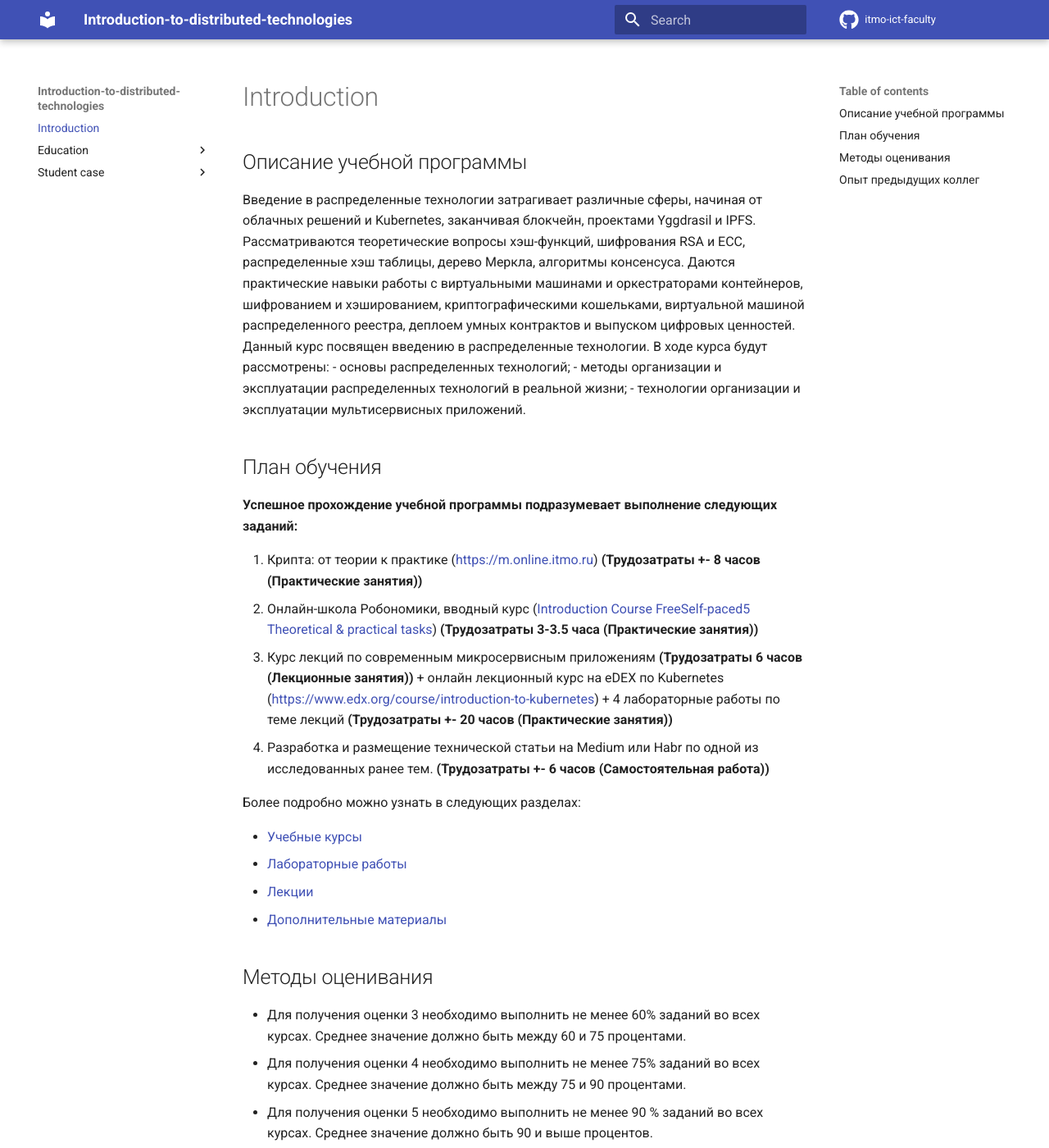
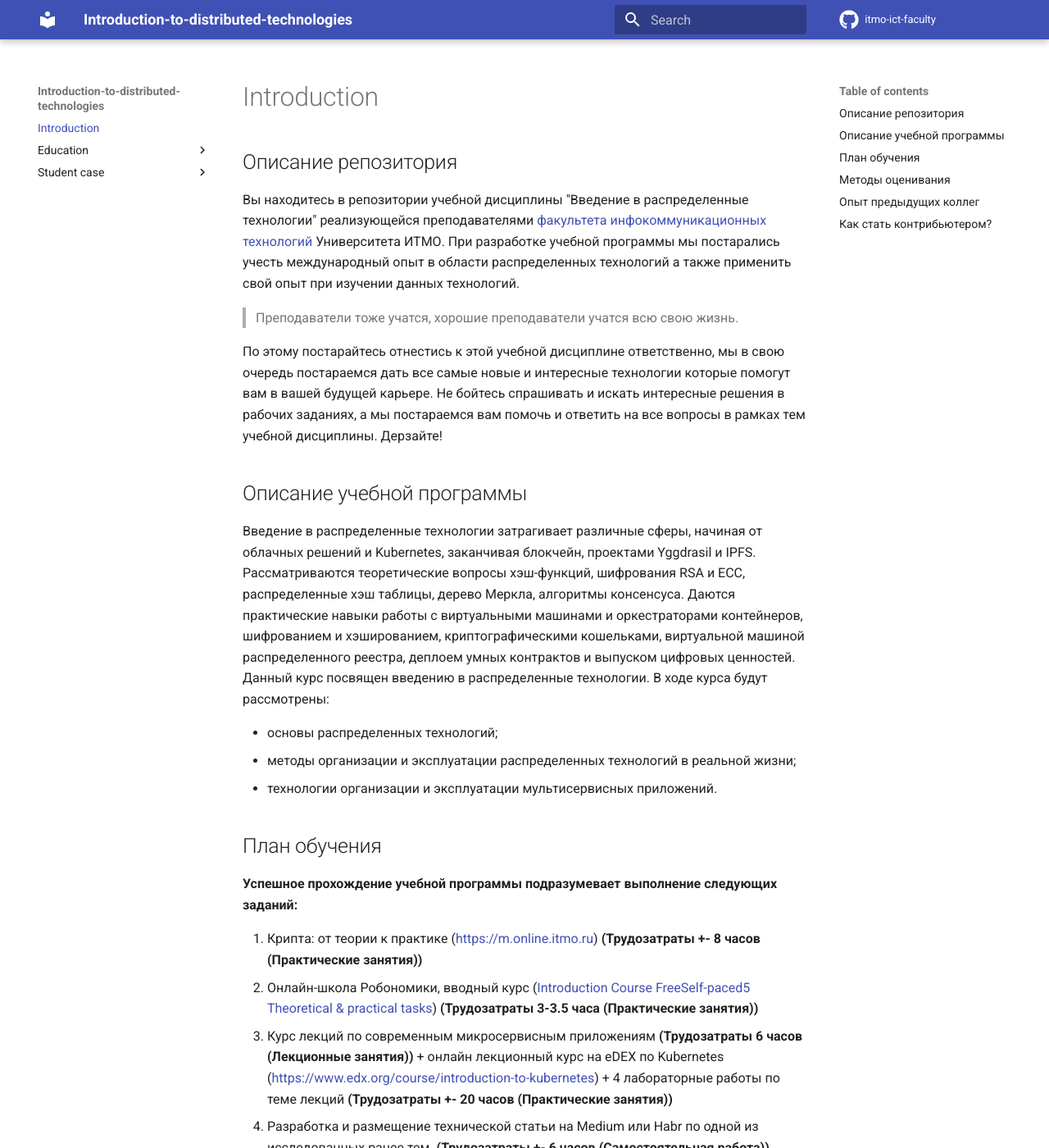
Before and after one commit to itmo-ict-faculty/introduction-to-distributed-technologies, an MkDocs documentation site: the page built from docs/index.md, in a window 1280 px wide and 1400 px high. Shown: the whole window at 82% size. Built offline with MkDocs 1.6.1 and Material for MkDocs 9.7.7, drawn with Linux system fonts in a browser that asks for light colours; comment, search, counter and statistics services are not loaded; some of the changed text lies outside the part shown.

Commit message:
Update README. and index.md

```diff
--- a/docs/index.md
+++ b/docs/index.md
@@ -1,7 +1,16 @@
+## Описание репозитория
+Вы находитесь в репозитории учебной дисциплины "Введение в распределенные технологии" реализующейся преподавателями [факультета инфокоммуникационных технологий](https://fict.itmo.ru) Университета ИТМО. При разработке учебной программы мы постарались учесть международный опыт в области распределенных технологий а также применить свой опыт при изучении данных технологий.
+
+> Преподаватели тоже учатся, хорошие преподаватели учатся всю свою жизнь.
+
+По этому постарайтесь отнестись к этой учебной дисциплине ответственно, мы в свою очередь постараемся дать все самые новые и интересные технологии которые помогут вам в вашей будущей карьере. Не бойтесь спрашивать и искать интересные решения в рабочих заданиях, а мы постараемся вам помочь и ответить на все вопросы в рамках тем учебной дисциплины.
+Дерзайте!
+
 ## Описание учебной программы
 Введение в распределенные технологии затрагивает различные сферы, начиная от облачных решений и Kubernetes, заканчивая блокчейн, проектами Yggdrasil и IPFS.
 Рассматриваются теоретические вопросы хэш-функций, шифрования RSA и ECC, распределенные хэш таблицы, дерево Меркла, алгоритмы консенсуса. Даются практические навыки работы с виртуальными машинами и оркестраторами контейнеров, шифрованием и хэшированием, криптографическими кошельками, виртуальной машиной распределенного реестра, деплоем умных контрактов и выпуском цифровых ценностей.
 Данный курс посвящен введению в распределенные технологии. В ходе курса будут рассмотрены:
+
 - основы распределенных технологий;
 - методы организации и эксплуатации распределенных технологий в реальной жизни;
 - технологии организации и эксплуатации мультисервисных приложений.
@@ -17,7 +26,7 @@
 Более подробно можно узнать в следующих разделах:
 
 - [Учебные курсы](https://itmo-ict-faculty.github.io/introduction-to-distributed-technologies/education/courses)
-- [Лабораторные работы](https://itmo-ict-faculty.github.io/introduction-to-distributed-technologies/education/labs.md)
+- [Лабораторные работы](https://itmo-ict-faculty.github.io/introduction-to-distributed-technologies/education/labs)
 - [Лекции](https://itmo-ict-faculty.github.io/introduction-to-distributed-technologies/education/lecture)
 - [Дополнительные материалы](https://itmo-ict-faculty.github.io/introduction-to-distributed-technologies/education/additional_materials)
 
@@ -28,4 +37,9 @@
 - **Выполнение задания №4 является обязательным для всех.**
 
 ## Опыт предыдущих коллег
-В данном репозитории также находятся проекты студентов,
+В данном репозитории также находятся проекты студентов, показавшиеся преподавателям наиболее интересными. В них собраны статьи, разработки и исследования которые могут помочь вам в изучении данной учебной дисциплины.
+
+- [ITMO 2022/2023](https://itmo-ict-faculty.github.io/introduction-to-distributed-technologies/student_case/itmo2022_2023)
+
+## Как стать контрибьютером?
+Если вы нашли какую-то ошибку или решили добавить интересные материалы в данный репозиторий, то просьба обратить внимание на инструкцию [тут](https://github.com/itmo-ict-faculty/introduction-to-distributed-technologies/blob/main/README.md)
```
Also changed, not shown: README.md (+41 -3 lines).
